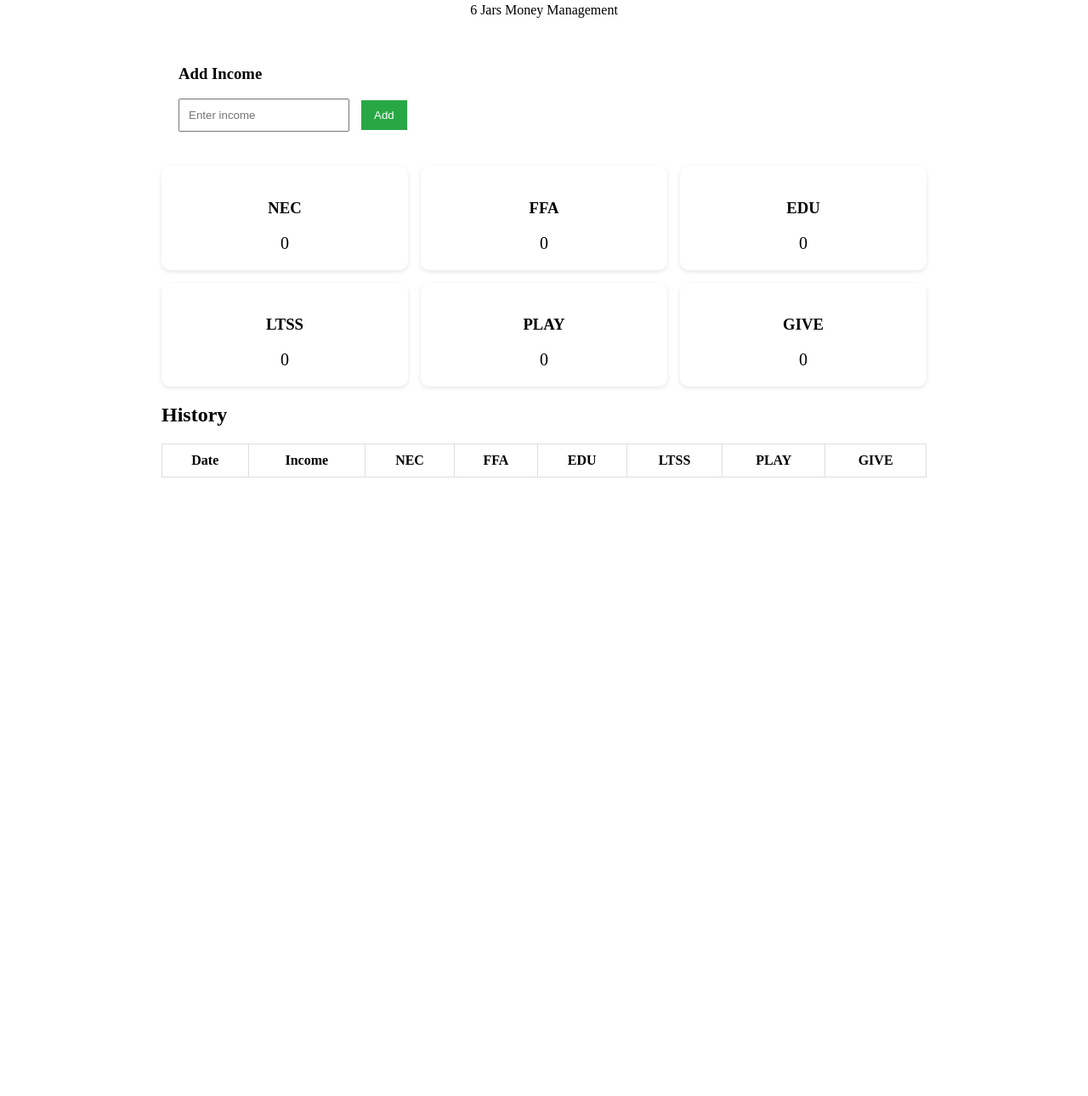
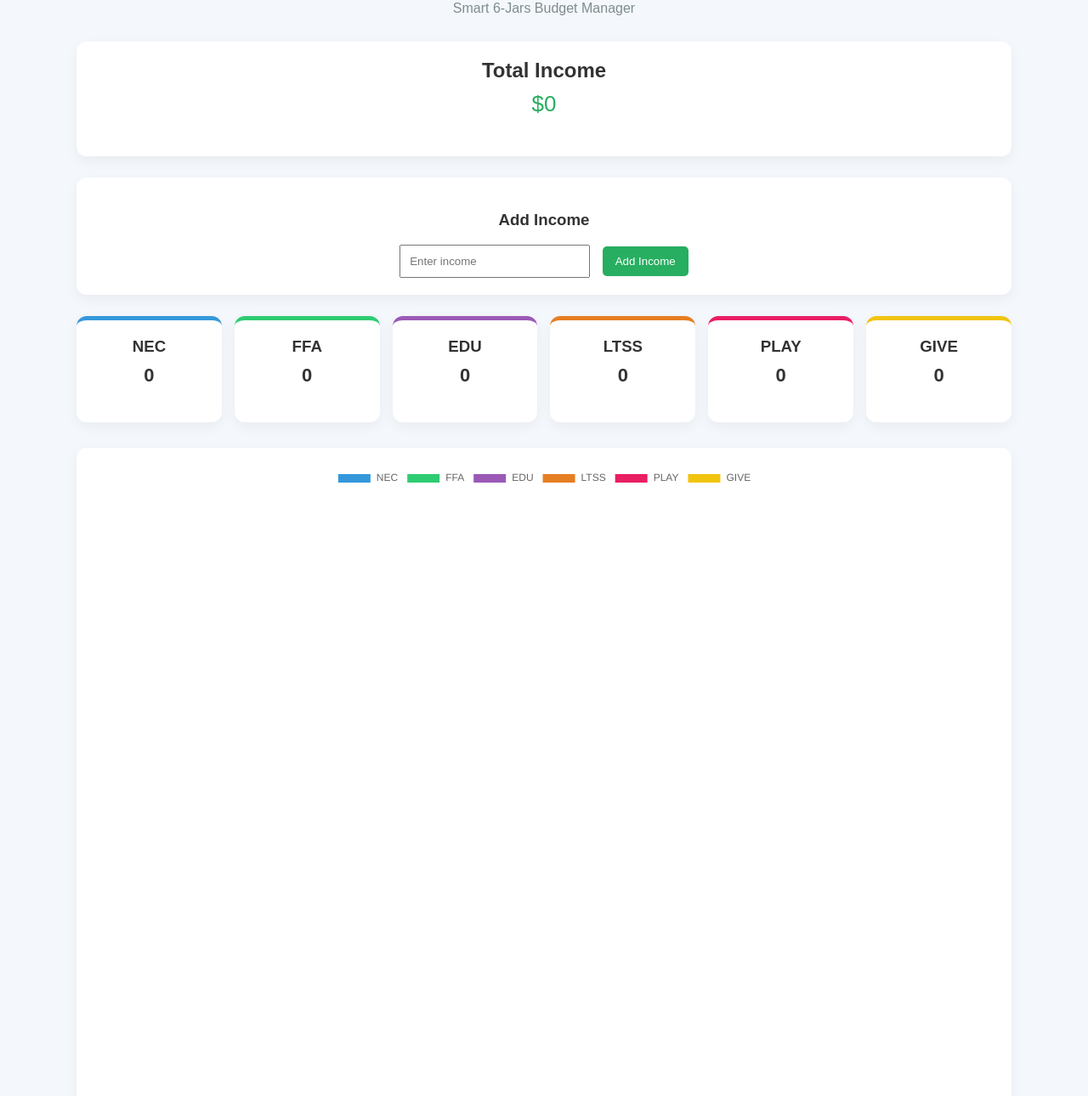
Before and after one commit to nguyen2007/Trackpay, a plain HTML site: page index.html in a window 1280 px wide. Shown: the part 77-1367 px from the top of the page at 85% size. Before the commit the page ends 800 px from the top, so only its background shows below. Drawn offline with nearby package versions, Linux system fonts and the light colour scheme.

Commit message:
Update index.html

```diff
--- a/index.html
+++ b/index.html
@@ -3,83 +3,173 @@
 
 <head>
 <meta charset="UTF-8">
-<title>Trackpay - 6 Jars Budget Manager</title>
+<title>TrackPay - Smart Budget Manager</title>
+
+<script src="https://cdn.jsdelivr.net/npm/chart.js"></script>
 
 <style>
-<link rel="stylesheet" href="/css/style.css">
-
-<header class="header">
-<h1>TrackPay</h1>
-<p>Smart Budget Management</p>
-</header>
 
 body{
-font-family: Arial;
-background:#f5f5f5;
+font-family:Arial, sans-serif;
+background:#f4f7fb;
 margin:0;
 padding:20px;
+color:#333;
 }
 
 .container{
-max-width:900px;
+max-width:1100px;
 margin:auto;
 }
 
-h1{
+header{
 text-align:center;
+margin-bottom:30px;
 }
 
-.input-box{
+header h1{
+font-size:36px;
+margin:0;
+color:#2c3e50;
+}
+
+header p{
+color:#7f8c8d;
+}
+
+.summary{
 background:white;
 padding:20px;
-border-radius:10px;
-margin-bottom:20px;
+border-radius:12px;
+text-align:center;
+box-shadow:0 5px 15px rgba(0,0,0,0.05);
+margin-bottom:25px;
+}
+
+.summary h2{
+margin:0;
+}
+
+#totalIncome{
+font-size:26px;
+margin-top:10px;
+color:#27ae60;
+}
+
+.input-section{
+background:white;
+padding:20px;
+border-radius:12px;
+box-shadow:0 5px 15px rgba(0,0,0,0.05);
+margin-bottom:25px;
+text-align:center;
 }
 
 input{
 padding:10px;
+width:200px;
 margin-right:10px;
 }
 
 button{
 padding:10px 15px;
-background:#28a745;
+background:#27ae60;
 border:none;
 color:white;
 cursor:pointer;
+border-radius:5px;
+}
+
+button:hover{
+background:#219150;
 }
 
 .dashboard{
 display:grid;
-grid-template-columns:repeat(3,1fr);
+grid-template-columns:repeat(auto-fit,minmax(160px,1fr));
 gap:15px;
-margin-top:20px;
+margin-bottom:30px;
 }
 
 .jar{
 background:white;
 padding:20px;
-border-radius:10px;
+border-radius:12px;
 text-align:center;
-box-shadow:0 2px 5px rgba(0,0,0,0.1);
+box-shadow:0 5px 15px rgba(0,0,0,0.05);
+transition:0.3s;
+animation:fadeIn 0.6s ease;
+}
+
+.jar:hover{
+transform:translateY(-5px);
+}
+
+.jar h3{
+margin:0;
 }
 
 .amount{
-font-size:20px;
+font-size:22px;
 margin-top:10px;
+font-weight:bold;
+}
+
+.nec{border-top:5px solid #3498db;}
+.ffa{border-top:5px solid #2ecc71;}
+.edu{border-top:5px solid #9b59b6;}
+.ltss{border-top:5px solid #e67e22;}
+.play{border-top:5px solid #e91e63;}
+.give{border-top:5px solid #f1c40f;}
+
+.chart-box{
+background:white;
+padding:20px;
+border-radius:12px;
+box-shadow:0 5px 15px rgba(0,0,0,0.05);
+margin-bottom:30px;
 }
 
 table{
 width:100%;
 border-collapse:collapse;
-margin-top:20px;
 background:white;
+border-radius:10px;
+overflow:hidden;
 }
 
 th,td{
-border:1px solid #ddd;
 padding:10px;
+border-bottom:1px solid #eee;
 text-align:center;
+}
+
+th{
+background:#f0f0f0;
+}
+
+@keyframes fadeIn{
+from{
+opacity:0;
+transform:translateY(15px);
+}
+to{
+opacity:1;
+transform:translateY(0);
+}
+}
+
+@media(max-width:768px){
+
+input{
+width:100%;
+margin-bottom:10px;
+}
+
+button{
+width:100%;
+}
+
 }
 
 </style>
@@ -89,54 +179,61 @@ text-align:center;
 
 <div class="container">
 
-<h1>Trackpay</h1>
-<p style="text-align:center;">6 Jars Money Management</p>
+<header>
+<h1>TrackPay</h1>
+<p>Smart 6-Jars Budget Manager</p>
+</header>
 
-<div class="input-box">
+<div class="summary">
+<h2>Total Income</h2>
+<p id="totalIncome">$0</p>
+</div>
 
+<div class="input-section">
 <h3>Add Income</h3>
-
 <input type="number" id="income" placeholder="Enter income">
-
-<button onclick="addIncome()">Add</button>
-
+<button onclick="addIncome()">Add Income</button>
 </div>
 
 <div class="dashboard">
 
-<div class="jar">
+<div class="jar nec">
 <h3>NEC</h3>
-<div id="nec" class="amount">0</div>
+<p class="amount" id="nec">0</p>
 </div>
 
-<div class="jar">
+<div class="jar ffa">
 <h3>FFA</h3>
-<div id="ffa" class="amount">0</div>
+<p class="amount" id="ffa">0</p>
 </div>
 
-<div class="jar">
+<div class="jar edu">
 <h3>EDU</h3>
-<div id="edu" class="amount">0</div>
+<p class="amount" id="edu">0</p>
 </div>
 
-<div class="jar">
+<div class="jar ltss">
 <h3>LTSS</h3>
-<div id="ltss" class="amount">0</div>
+<p class="amount" id="ltss">0</p>
 </div>
 
-<div class="jar">
+<div class="jar play">
 <h3>PLAY</h3>
-<div id="play" class="amount">0</div>
+<p class="amount" id="play">0</p>
 </div>
 
-<div class="jar">
+<div class="jar give">
 <h3>GIVE</h3>
-<div id="give" class="amount">0</div>
+<p class="amount" id="give">0</p>
 </div>
 
 </div>
 
-<h2>History</h2>
+<div class="chart-box">
+<canvas id="budgetChart"></canvas>
+</div>
+
+<h2>Income History</h2>
 
 <table>
 
@@ -161,6 +258,28 @@ text-align:center;
 
 <script>
 
+let totalIncome=0
+
+const ctx=document.getElementById("budgetChart")
+
+const chart=new Chart(ctx,{
+type:"pie",
+data:{
+labels:["NEC","FFA","EDU","LTSS","PLAY","GIVE"],
+datasets:[{
+data:[0,0,0,0,0,0],
+backgroundColor:[
+"#3498db",
+"#2ecc71",
+"#9b59b6",
+"#e67e22",
+"#e91e63",
+"#f1c40f"
+]
+}]
+}
+})
+
 function calculateJars(income){
 
 return{
@@ -180,6 +299,10 @@ let income=parseFloat(document.getElementById("income").value)
 
 if(!income)return
 
+totalIncome+=income
+
+document.getElementById("totalIncome").innerText="$"+totalIncome
+
 let jars=calculateJars(income)
 
 document.getElementById("nec").innerText=jars.nec.toFixed(2)
@@ -188,6 +311,17 @@ document.getElementById("edu").innerText=jars.edu.toFixed(2)
 document.getElementById("ltss").innerText=jars.ltss.toFixed(2)
 document.getElementById("play").innerText=jars.play.toFixed(2)
 document.getElementById("give").innerText=jars.give.toFixed(2)
+
+chart.data.datasets[0].data=[
+jars.nec,
+jars.ffa,
+jars.edu,
+jars.ltss,
+jars.play,
+jars.give
+]
+
+chart.update()
 
 let history=JSON.parse(localStorage.getItem("history"))||[]
 
```
